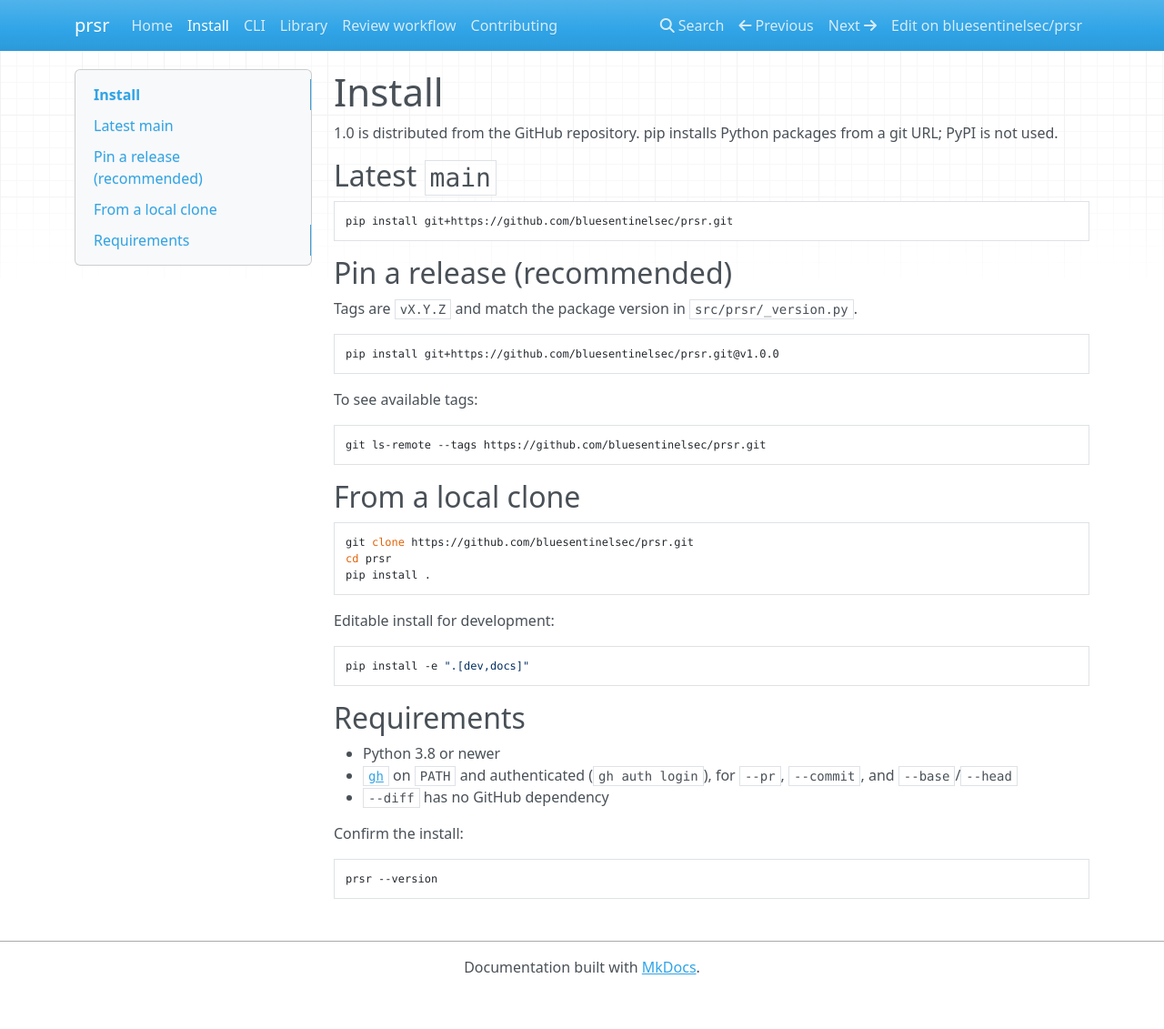
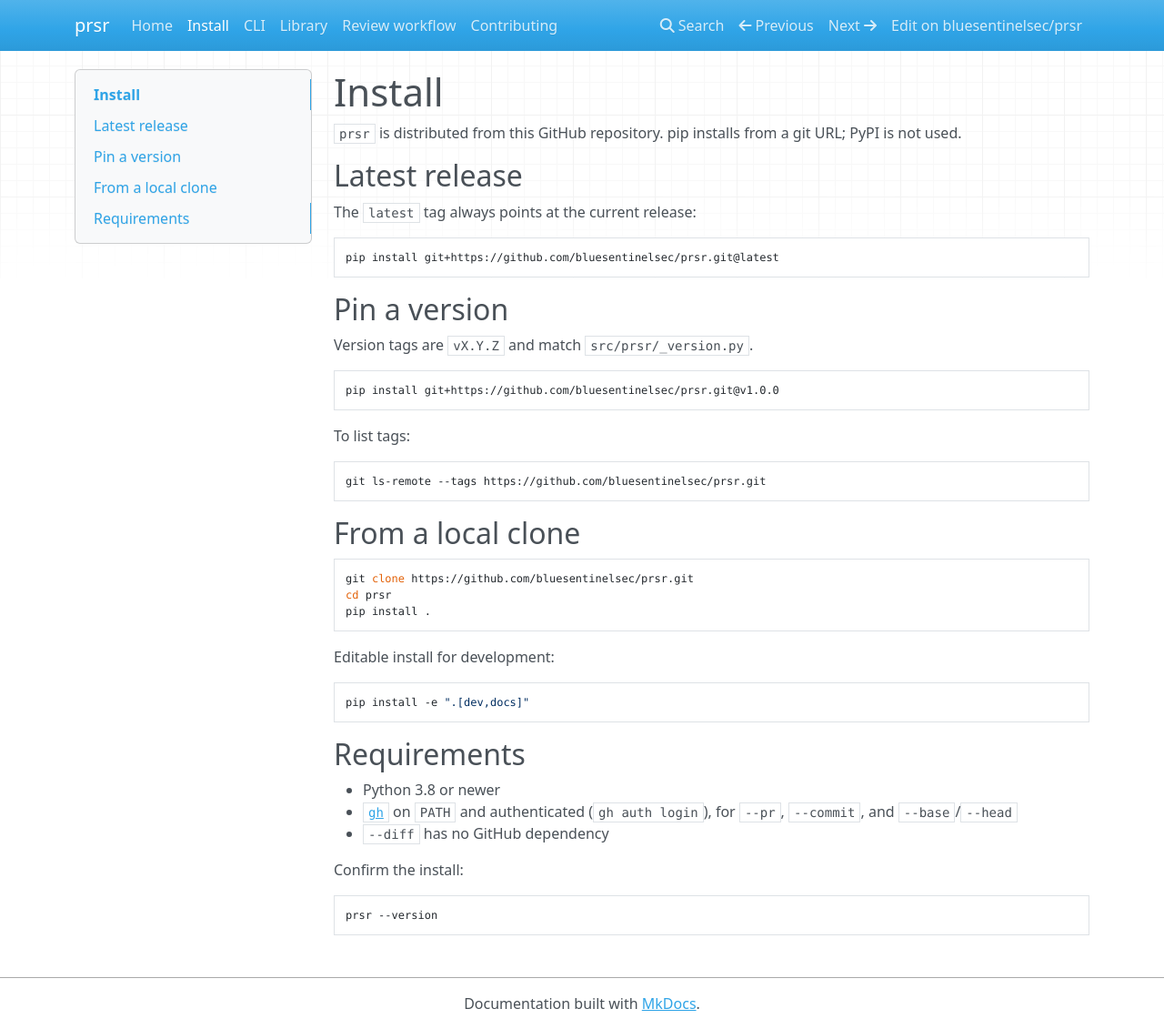
Before and after one commit to bluesentinelsec/prsr, an MkDocs documentation site: the page built from docs/install.md, in a window 1280 px wide and 1131 px high. Shown: the whole window at 91% size. Built offline with MkDocs 1.6.1, drawn with Linux system fonts in a browser that asks for light colours; nearby versions of some CDN libraries.

Commit message:
Document @latest as the default install
Keep the README wording. Point install docs and contributing at
the moving latest tag, with vX.Y.Z still available to pin.

````diff
--- a/docs/install.md
+++ b/docs/install.md
@@ -1,22 +1,24 @@
 # Install
 
-1.0 is distributed from the GitHub repository. pip installs Python packages from a git URL; PyPI is not used.
+`prsr` is distributed from this GitHub repository. pip installs from a git URL; PyPI is not used.
 
-## Latest `main`
+## Latest release
+
+The `latest` tag always points at the current release:
 
 ```bash
-pip install git+https://github.com/bluesentinelsec/prsr.git
+pip install git+https://github.com/bluesentinelsec/prsr.git@latest
 ```
 
-## Pin a release (recommended)
+## Pin a version
 
-Tags are `vX.Y.Z` and match the package version in `src/prsr/_version.py`.
+Version tags are `vX.Y.Z` and match `src/prsr/_version.py`.
 
 ```bash
 pip install git+https://github.com/bluesentinelsec/prsr.git@v1.0.0
 ```
 
-To see available tags:
+To list tags:
 
 ```bash
 git ls-remote --tags https://github.com/bluesentinelsec/prsr.git
````
Also changed, not shown: CONTRIBUTING.md (+12 -1 lines), README.md (+9 -12 lines), docs/contributing.md (+1 -1 lines).
